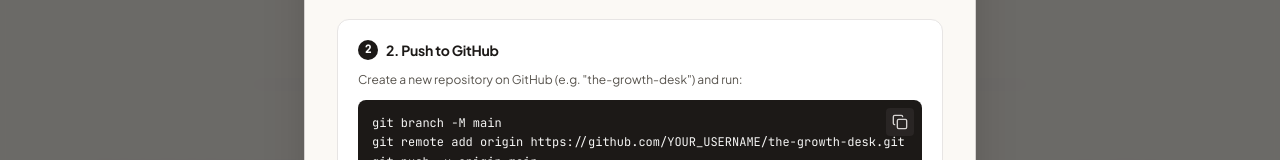
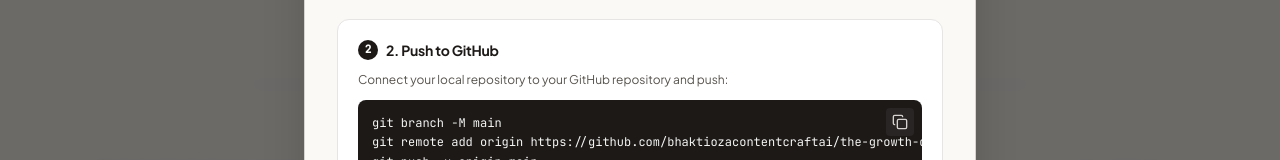
Before and after one commit to bhaktiozacontentcraftai/the-growth-desk, a React (Vite) app: page / in a window 1280 px wide. Both pictures are taken after a click on the button "How to Deploy on Vercel". Shown: the part 455-615 px from the top of the page. Built offline with nearby package versions, Linux system fonts and the light colour scheme; no server answers.

Commit message:
chore: rebrand and update project configuration
Rename project to "the-growth-desk", set engine requirements, update dependencies, and configure deployment repository paths.

```diff
--- a/src/components/DeploymentModal.tsx
+++ b/src/components/DeploymentModal.tsx
@@ -25,8 +25,8 @@ export const DeploymentModal: React.FC<DeploymentModalProps> = ({ isOpen, onClos
     },
     {
       title: '2. Push to GitHub',
-      desc: 'Create a new repository on GitHub (e.g. "the-growth-desk") and run:',
-      command: `git branch -M main\ngit remote add origin https://github.com/YOUR_USERNAME/the-growth-desk.git\ngit push -u origin main`,
+      desc: 'Connect your local repository to your GitHub repository and push:',
+      command: `git branch -M main\ngit remote add origin https://github.com/bhaktiozacontentcraftai/the-growth-desk.git\ngit push -u origin main`,
     },
     {
       title: '3. Import Repository into Vercel',
--- a/vite.config.ts
+++ b/vite.config.ts
@@ -8,7 +8,7 @@ export default defineConfig(() => {
     plugins: [react(), tailwindcss()],
     resolve: {
       alias: {
-        '@': path.resolve(__dirname, '.'),
+        '@': path.resolve(import.meta.dirname, '.'),
       },
     },
     server: {
```
Also changed, not shown: package.json (+6 -3 lines), 2 other files (tests, documents, lock files or other folders).
